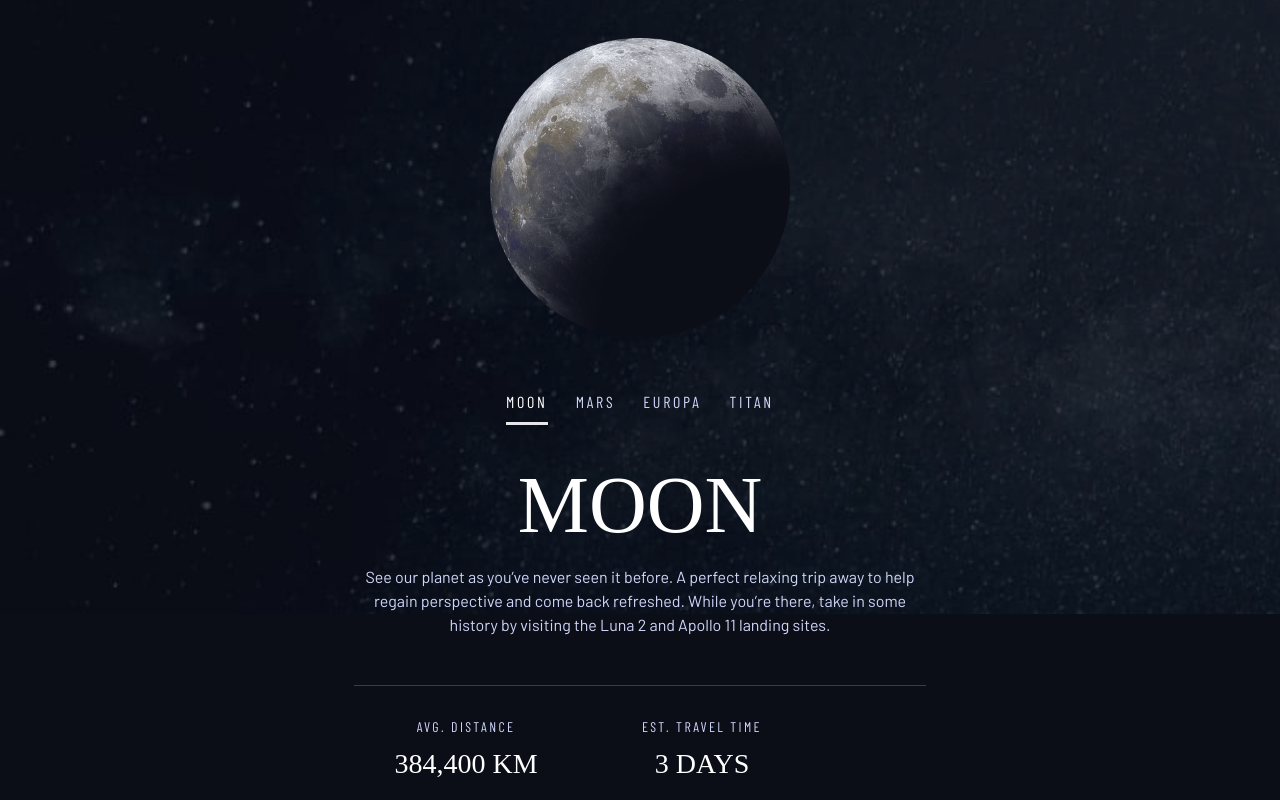
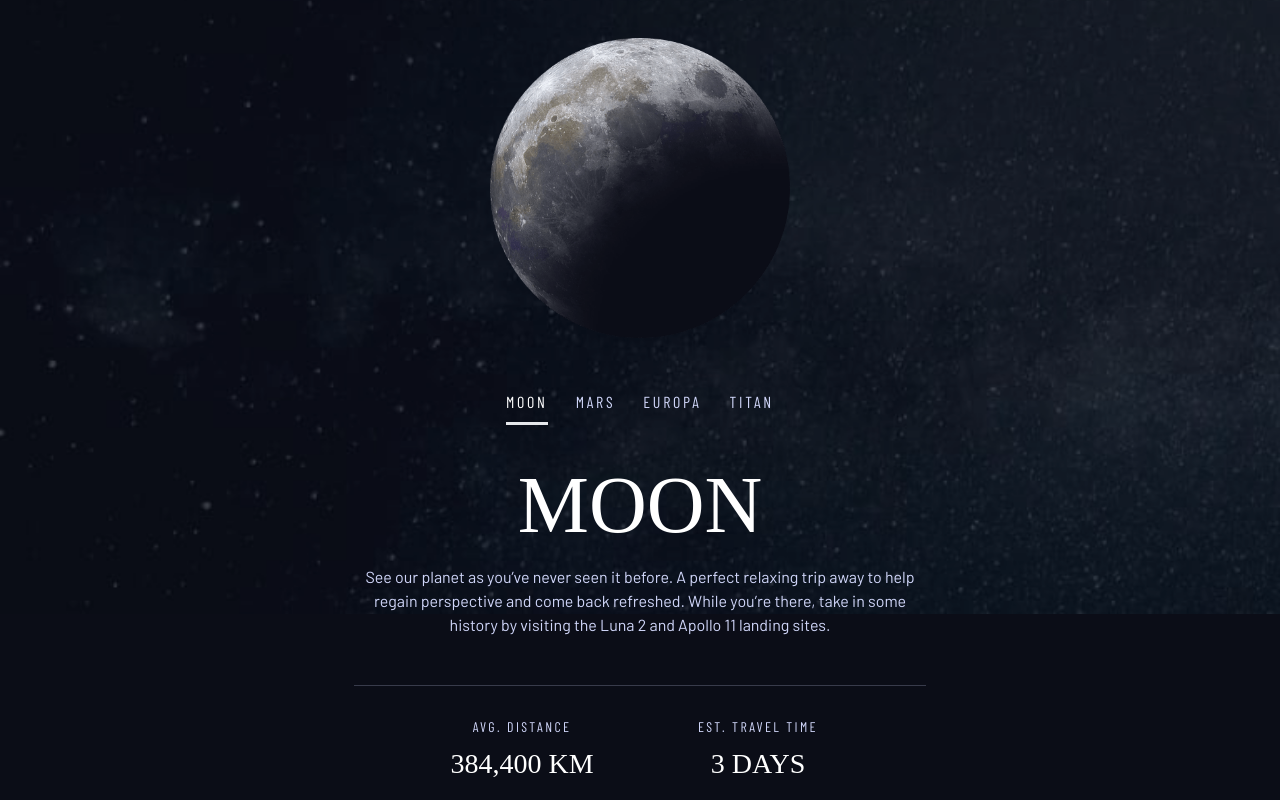
Before and after one commit to Patrick-Dolan/space-tourism-website, a React (Vite) app: page /destination in a window 1280 px wide. Shown: the part 186-986 px from the top of the page. Built offline with nearby package versions, Linux system fonts and the light colour scheme; a web font is replaced by a local one.

Commit message:
fix tablet and desktop justification settings

```diff
--- a/src/components/pages/DestinationPage.jsx
+++ b/src/components/pages/DestinationPage.jsx
@@ -32,7 +32,7 @@ function DestinationPage() {
           <h2 className="uppercase text-center md:text-md-h2 lg:text-left lg:text-lg-h2">{selectedDestination.name}</h2>
           <p className="text-center text-secondary md:text-base lg:text-left lg:text-lg lg:leading-lg">{selectedDestination.description}</p>
           <hr className="border-primary my-8 md:mt-12 md:mb-7 lg:mt-13" />
-          <div className="md:flex md:justify-start md:gap-3">
+          <div className="md:flex md:justify-center md:gap-3 lg:justify-start">
             <div className="md:min-w-56 lg:min-w-none">
               <p className="uppercase text-center tracking-subhead font-primary-condensed text-secondary text-sub lg:text-left">Avg. Distance</p>
               <p className="text-center text-lg-h5 font-secondary mt-3 uppercase lg:text-left">{selectedDestination.distance}</p>
```
